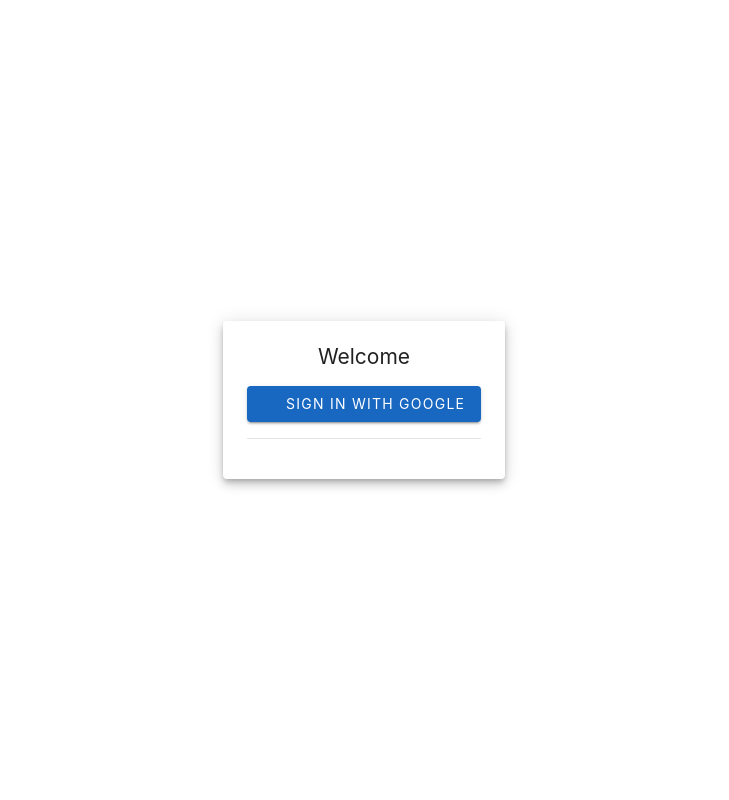
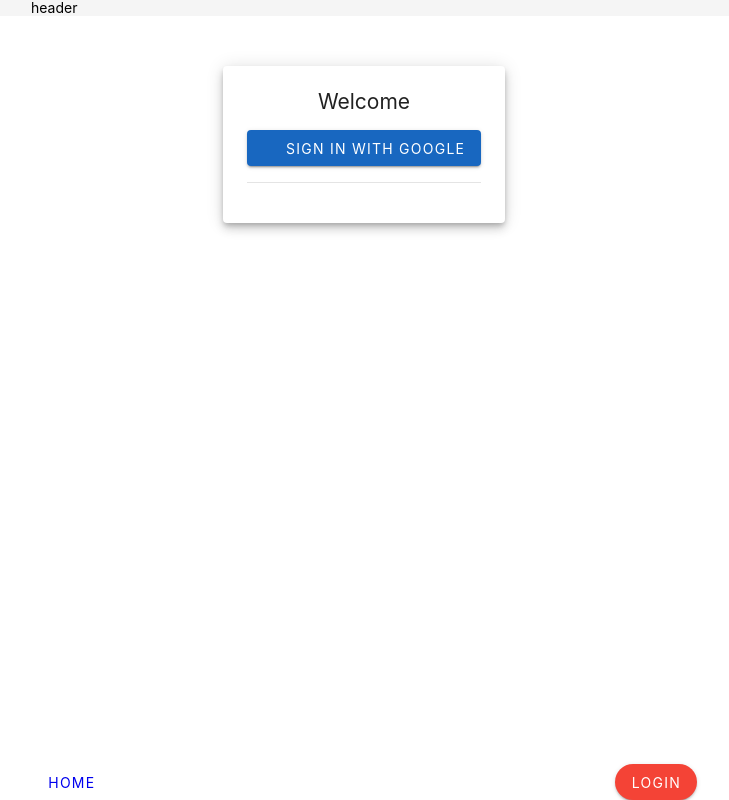
Before and after one commit to AnnaAlmie/discipline, a Vue app: page /auth in a window 1280 px wide. Shown: the whole page, without its empty margins (276-1005 px from the left). Built offline with nearby package versions, Linux system fonts and the light colour scheme; no server answers.

Commit message:
feat(base): create header footer

```diff
--- a/package.json
+++ b/package.json
@@ -28,6 +28,7 @@
     "@vue/tsconfig": "^0.7.0",
     "npm-run-all2": "^8.0.4",
     "prettier": "3.6.2",
+    "sass-embedded": "^1.90.0",
     "typescript": "~5.8.0",
     "unplugin-auto-import": "^20.0.0",
     "vite": "^7.0.6",
--- a/src/App.vue
+++ b/src/App.vue
@@ -1,21 +1,18 @@
 <script setup lang="ts">
-import { RouterLink, RouterView } from 'vue-router'
-import HelloWorld from './components/HelloWorld.vue'
+import Header from './components/Navigation/Header.vue'
+import Footer from './components/Navigation/Footer.vue'
 </script>
 
 <template>
-  <!-- <header>
-    <img alt="Vue logo" class="logo" src="@/assets/logo.svg" width="125" height="125" />
+  <Header />
+  <div class="main-wrapper wrapper">
+    <RouterView />
+  </div>
+  <Footer />
+</template>
 
-    <div class="wrapper">
-      <HelloWorld msg="You did it!" />
-
-      <nav>
-        <RouterLink to="/">Home</RouterLink>
-        <RouterLink to="/about">About</RouterLink>
-      </nav>
-    </div>
-  </header> -->
-
-  <RouterView />
-</template>
+<style lang="scss" scoped>
+.main-wrapper {
+  padding: 50px 0;
+}
+</style>
--- a/src/assets/base.css
+++ b/src/assets/base.css
@@ -84,3 +84,15 @@ body {
   -webkit-font-smoothing: antialiased;
   -moz-osx-font-smoothing: grayscale;
 }
+
+/* class helpers */
+.flex-center {
+  display: flex;
+  justify-content: center;
+  align-items: center;
+}
+.flex-between {
+  display: flex;
+  justify-content: space-between;
+  align-items: center;
+}
--- a/src/assets/main.css
+++ b/src/assets/main.css
@@ -1,11 +1,6 @@
 @import './base.css';
 
-/* #app {
-  max-width: 1280px;
-  margin: 0 auto;
-  padding: 2rem;
-  font-weight: normal;
-}
+/*
 
 a,
 .green {
@@ -26,10 +21,16 @@ a,
     display: flex;
     place-items: center;
   }
+} */
 
-  #app {
-    display: grid;
-    grid-template-columns: 1fr 1fr;
-    padding: 0 2rem;
-  }
-} */
+.wrapper {
+  max-width: 666px;
+  width: 100%;
+  margin: 0 auto;
+}
+.disabled {
+  opacity: 0.5;
+  filter: grayscale(100);
+  pointer-events: none;
+  cursor: not-allowed;
+}
--- /dev/null
+++ b/src/components/Auth.vue
@@ -0,0 +1,24 @@
+<script setup lang="ts">
+import { auth } from '@/firebase'
+import { onAuthStateChanged } from 'firebase/auth'
+import type { User } from 'firebase/auth'
+
+const user = ref<User | null>(null)
+
+onMounted(() => {
+  onAuthStateChanged(auth, (u) => {
+    user.value = u
+  })
+})
+</script>
+
+<template>
+  <RouterLink to="/auth">
+    <v-avatar v-if="user" size="32" class="my-2">
+      <v-img :src="user.photoURL || ''" />
+    </v-avatar>
+    <v-btn v-else color="red" rounded>LogIn</v-btn>
+  </RouterLink>
+</template>
+
+<style lang="scss" scoped></style>
--- /dev/null
+++ b/src/components/Navigation/Footer.vue
@@ -0,0 +1,39 @@
+<script setup lang="ts">
+import Auth from '@/components/Auth.vue'
+const route = useRoute()
+</script>
+
+<template>
+  <footer class="main-footer flex-center">
+    <div class="wrapper flex-between">
+      <RouterLink to="/" :class="{ disabled: route.name === 'home' }">
+        <v-btn variant="text" rounded>Home</v-btn>
+      </RouterLink>
+      <Auth />
+    </div>
+  </footer>
+  <!-- <header>
+    <img alt="Vue logo" class="logo" src="@/assets/logo.svg" width="125" height="125" />
+
+    <div class="wrapper">
+      <HelloWorld msg="You did it!" />
+
+      <nav>
+        <RouterLink to="/">Home</RouterLink>
+        <RouterLink to="/about">About</RouterLink>
+      </nav>
+    </div>
+  </header> -->
+</template>
+
+<style lang="scss" scoped>
+.main-footer {
+  position: fixed;
+  bottom: 0;
+  left: 0;
+  right: 0;
+  width: 100%;
+  z-index: 13;
+  background: white;
+}
+</style>
--- /dev/null
+++ b/src/components/Navigation/Header.vue
@@ -0,0 +1,20 @@
+<script setup lang="ts"></script>
+
+<template>
+  <header class="main-header">
+    <div class="wrapper">header</div>
+  </header>
+</template>
+
+<style lang="scss" scoped>
+.main-header {
+  position: fixed;
+  top: 0;
+  left: 0;
+  right: 0;
+  width: 100%;
+  z-index: 13;
+  background: whitesmoke;
+  color: black;
+}
+</style>
--- a/src/stores/counter.ts
+++ b/src/stores/counter.ts
@@ -1,6 +1,3 @@
-import { ref, computed } from 'vue'
-import { defineStore } from 'pinia'
-
 export const useCounterStore = defineStore('counter', () => {
   const count = ref(0)
   const doubleCount = computed(() => count.value * 2)
--- a/src/views/Auth.vue
+++ b/src/views/Auth.vue
@@ -1,5 +1,4 @@
 <script setup lang="ts">
-import { ref, onMounted } from 'vue'
 import { auth, loginWithGoogle, logout } from '@/firebase'
 import { onAuthStateChanged } from 'firebase/auth'
 import type { User } from 'firebase/auth'
@@ -30,7 +29,7 @@ const handleLogout = async () => {
 </script>
 
 <template>
-  <v-container class="d-flex flex-column align-center justify-center" style="height: 100vh">
+  <v-container class="d-flex flex-column align-center justify-center">
     <v-card class="pa-6 text-center" elevation="6" max-width="400">
       <h2 class="mb-4">Welcome</h2>
 
```
Also changed, not shown: src/router/index.ts (+2 -7 lines), 1 other file (tests, documents, lock files or other folders).
